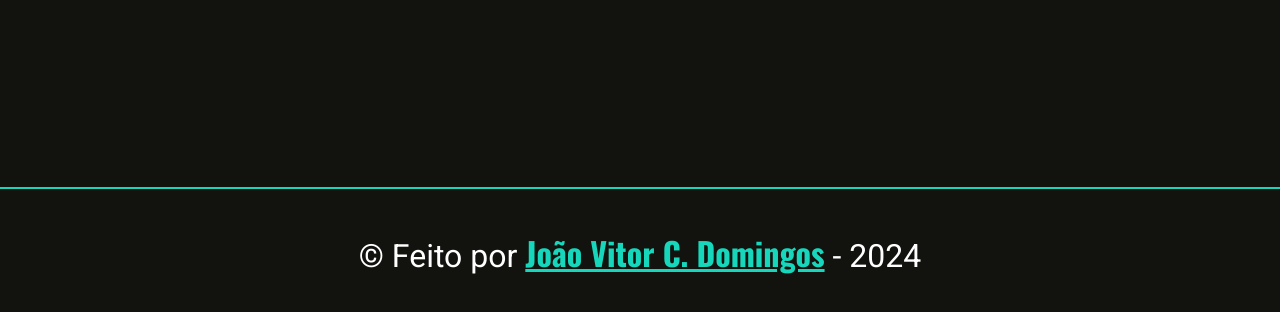
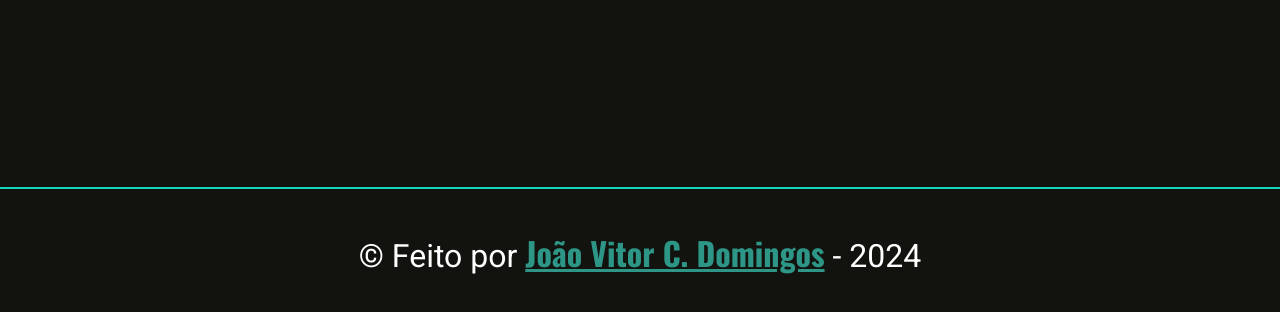
Before and after one commit to JoaoVitorDomingos/Portfolio, a plain HTML site: page index.html in a window 1280 px wide. In both pictures the pointer is over the element "João Vitor C. Domingos". Shown: the part 5286-5598 px from the top of the page. Drawn offline with nearby package versions, Linux system fonts and the light colour scheme.

Commit message:
Update style.css

```diff
--- a/css/style.css
+++ b/css/style.css
@@ -438,9 +438,10 @@ footer p {
 
 footer a {
     text-decoration: none;
-    color: var(--verde-claro);
+    transition: color .5s;
 }
 
-footer a:hover {
+footer a:hover strong {
     text-decoration: underline;
+    color: var(--verde-escuro);
 }
```
